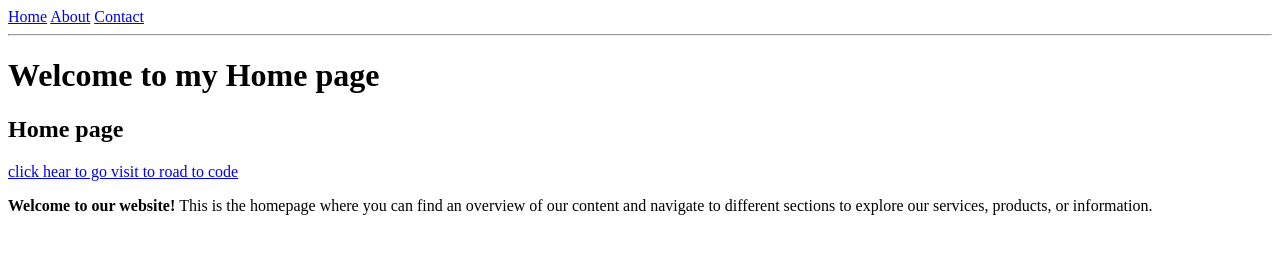
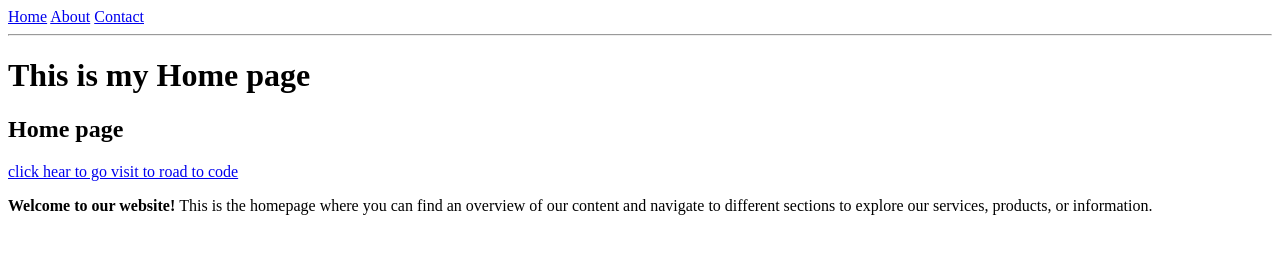
Before and after one commit to sarlavarpe01/My-assignment, a plain HTML site: page index.html in a window 1280 px wide. Drawn offline with Linux system fonts and the light colour scheme.

Commit message:
added index page

```diff
--- a/index.html
+++ b/index.html
@@ -10,7 +10,7 @@
     <a href="about.html">About</a>
     <a href="contact.html">Contact</a>
     <hr>
-    <h1>Welcome to my Home page </h1>
+    <h1>This is my Home page </h1>
     <h2>Home page</h2>
     <a href="https://spaceship.roadtocode.org/">
         click hear to go visit to road to code
```
